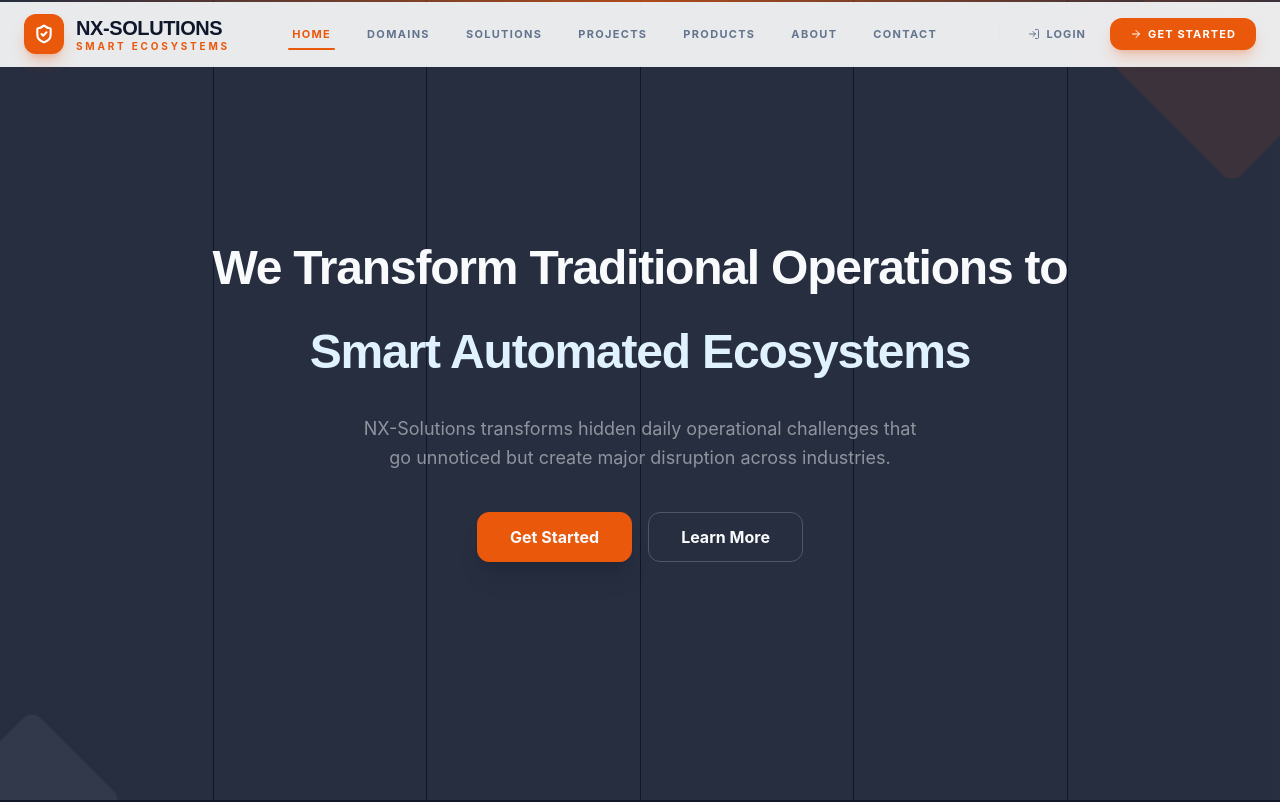
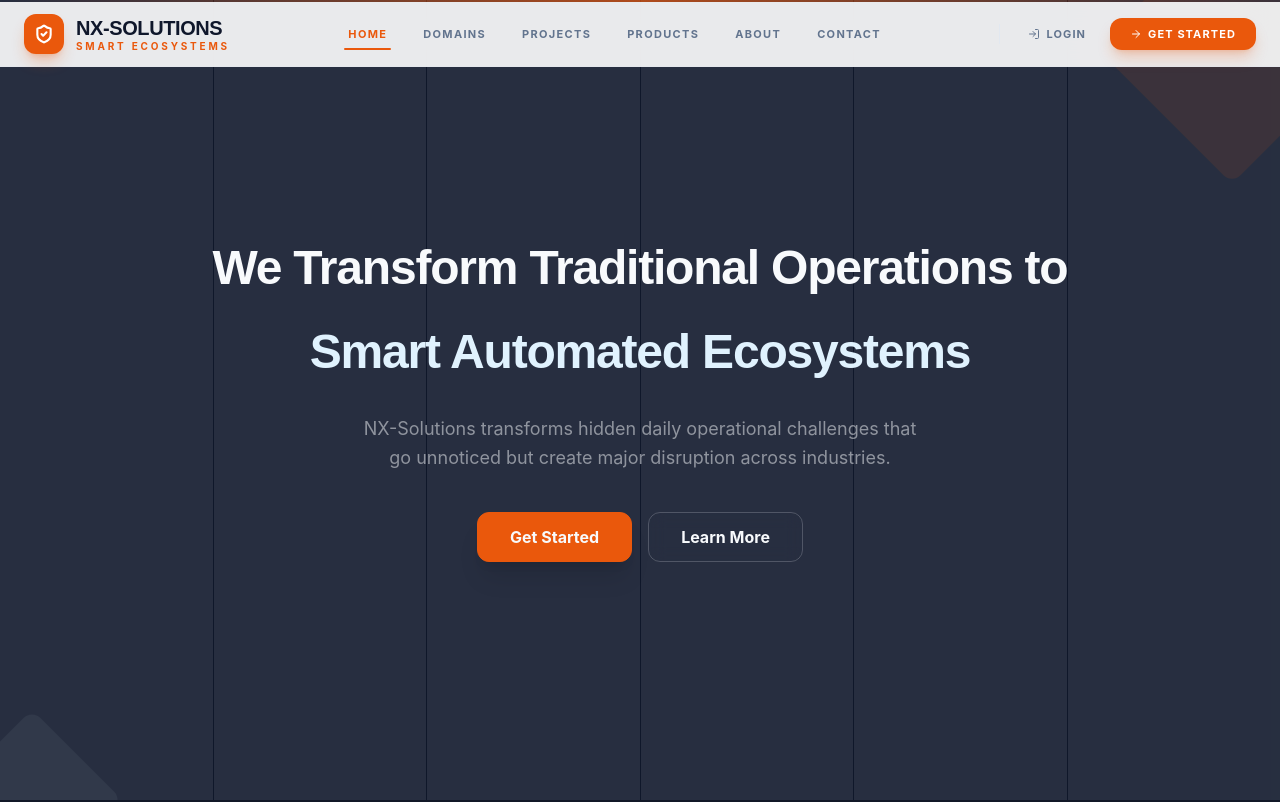
Before and after one commit to deepanshu076/NxSolution, a React (Vite) app: page / in a window 1280 px wide. Shown: the top 802 px of the page. Built offline with nearby package versions, Linux system fonts and the light colour scheme.

Commit message:
remove solution from navbar

```diff
--- a/src/components/layout/Navbar.tsx
+++ b/src/components/layout/Navbar.tsx
@@ -7,7 +7,6 @@ import { motion, AnimatePresence } from "motion/react";
 const navLinks = [
   { name: "Home", path: "/" },
   { name: "Domains", path: "/domains" },
-  { name: "Solutions", path: "/solutions" },
   { name: "Projects", path: "/projects" },
   { name: "Products", path: "/products" },
   { name: "About", path: "/about" },
```
Lines whose indentation alone changed are shown as unchanged.
